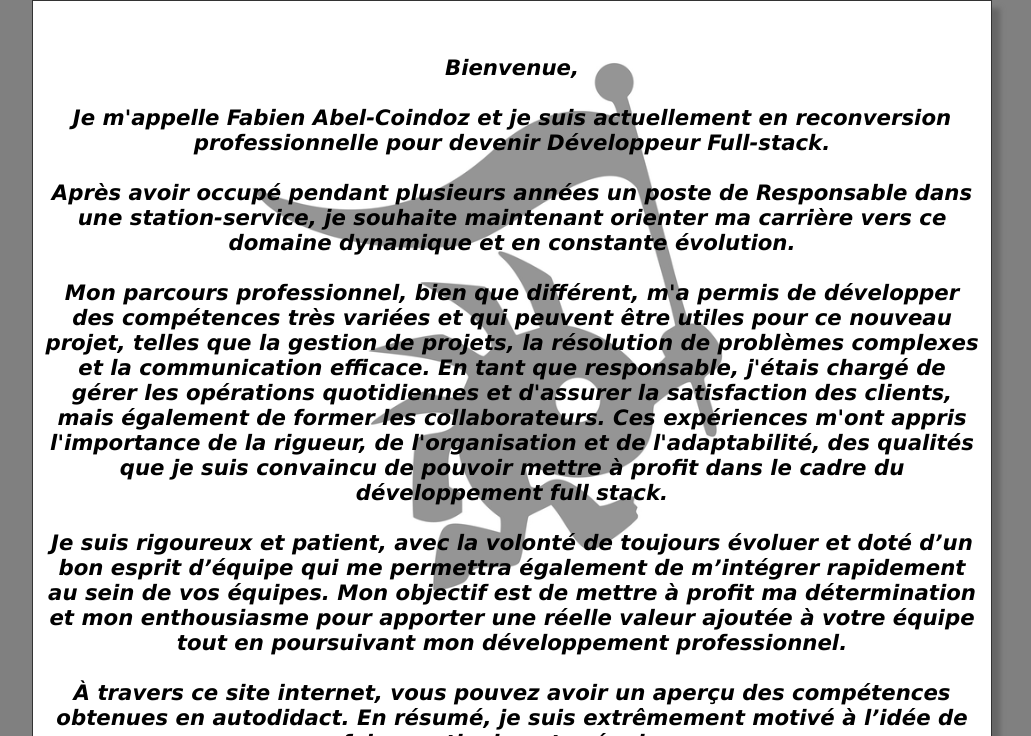
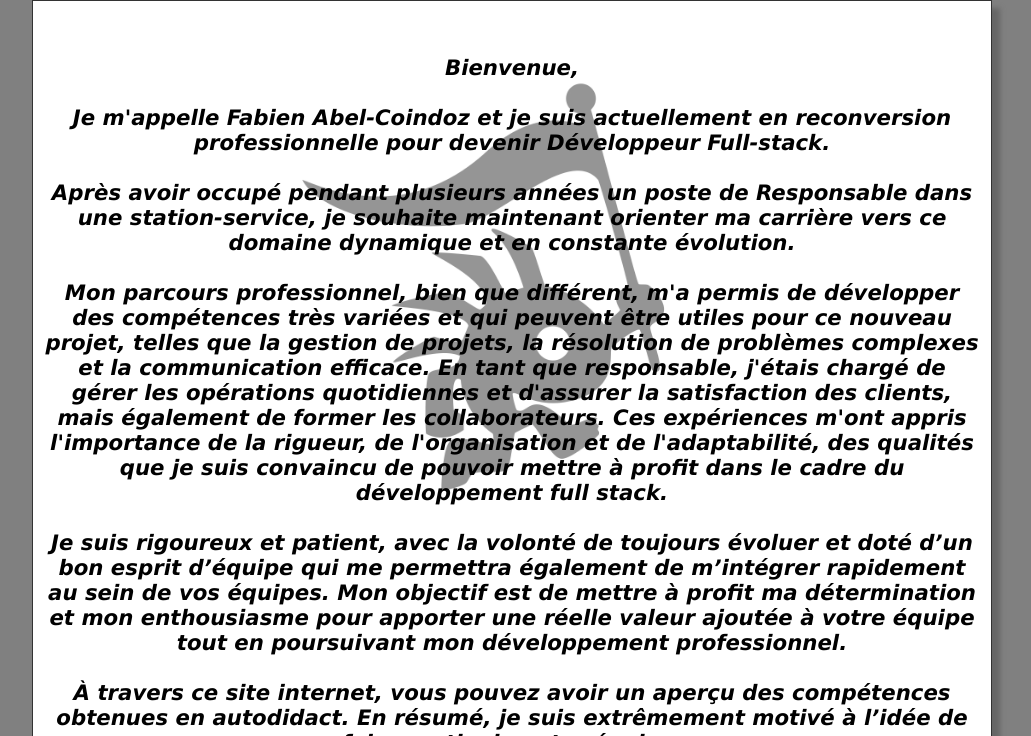
Before and after one commit to Dreyths/site_internet_cv, a plain HTML site: page home.html in a window 1280 px wide. Shown: the part 64-800 px from the top of the page, without its empty margins (128-1159 px from the left). Drawn offline with Linux system fonts and the light colour scheme.

Commit message:
modification de l'image de la home page

```diff
--- a/cv_jeux_video_css.css
+++ b/cv_jeux_video_css.css
@@ -238,7 +238,7 @@ nav {
 
   padding: 8px 12px;
   background-color:#fff;
-  background-image:url("./images/murloc2.png");
+  background-image:url("./images/murloc0.webp");
   background-repeat: no-repeat;
   /* background-size:cover; */
   opacity:50%;
```
